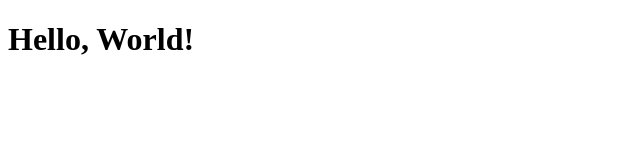
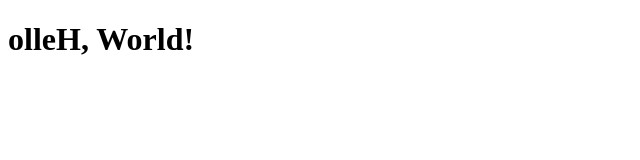
Before and after one commit to GandalfPotter/gandalfpotter.github.io, a plain HTML site: page index.html in a window 1280 px wide. Shown: the full height of the page, 0-640 px from the left. Drawn offline with Linux system fonts and the light colour scheme.

Commit message:
Update index.html

```diff
--- a/index.html
+++ b/index.html
@@ -5,6 +5,6 @@
     <title>GandalfPotter's Github Pages</title>
   </head>
   <body>
-    <h1>Hello, World!</h1>
+    <h1>olleH, World!</h1>
   </body>
 </html>
```
